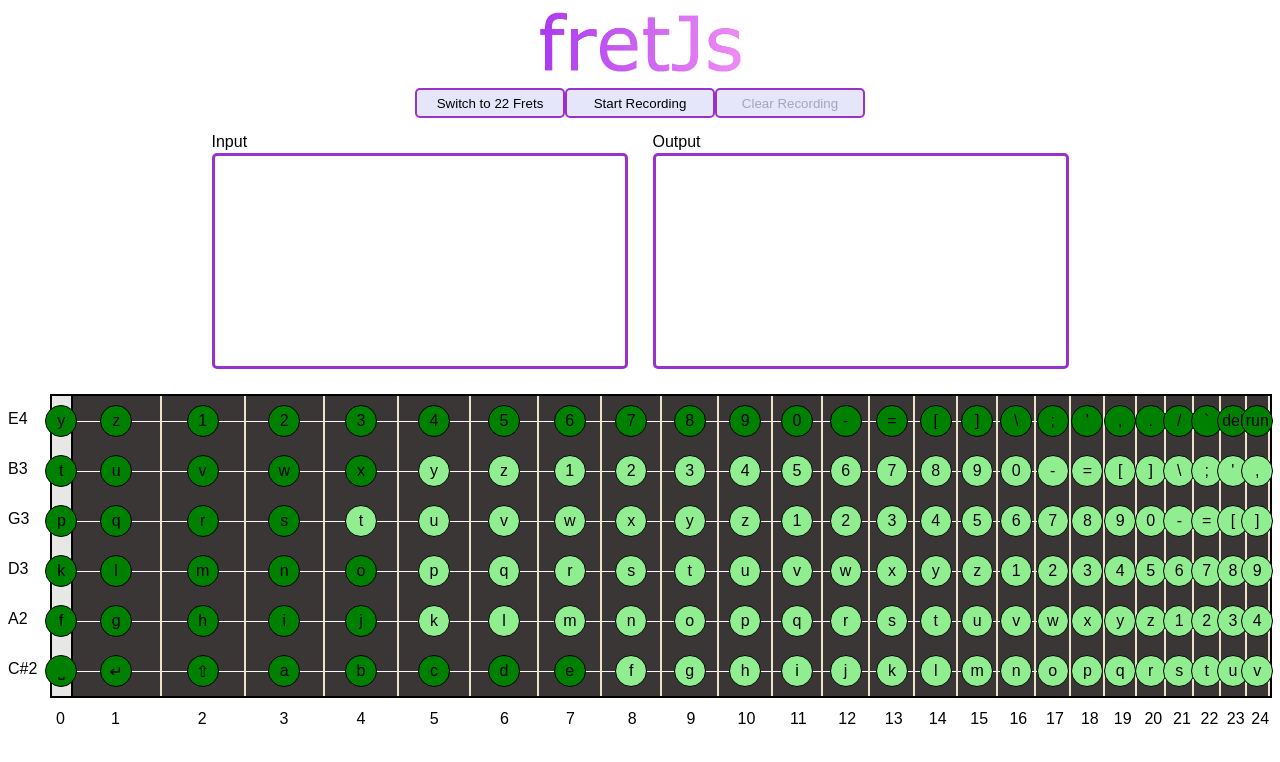
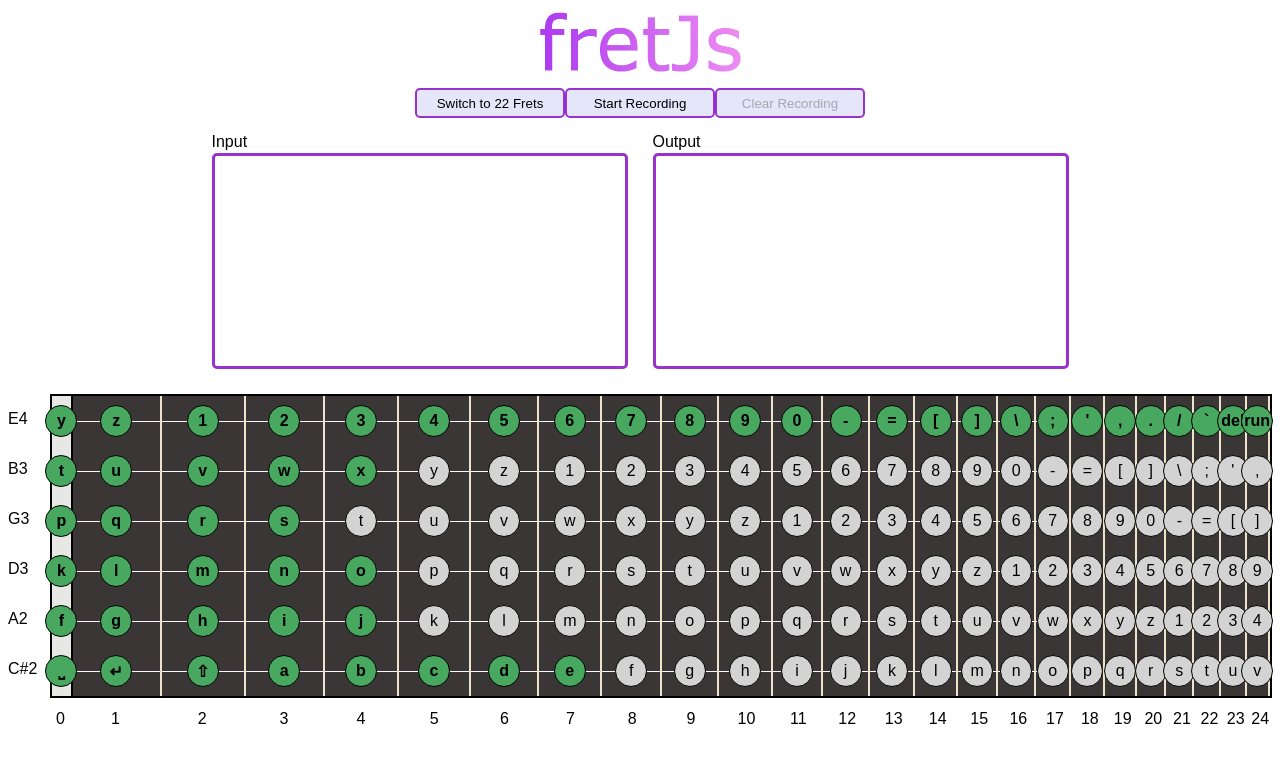
Before and after one commit to DominicMonares/fret-js, a React app: page / in a window 1280 px wide. Shown: the top 762 px of the page. Built offline with nearby package versions, Linux system fonts and the light colour scheme.

Commit message:
change char font color and background

```diff
--- a/src/Components/Diagram/Diagram.css
+++ b/src/Components/Diagram/Diagram.css
@@ -60,11 +60,12 @@
 }
 
 .main {
-  background-color: green;
+  background-color: #49a85f;
+  font-weight: bold;
 }
 
 .secondary {
-  background-color: lightgreen;
+  background-color: lightgray;
 }
 
 .char {
```
